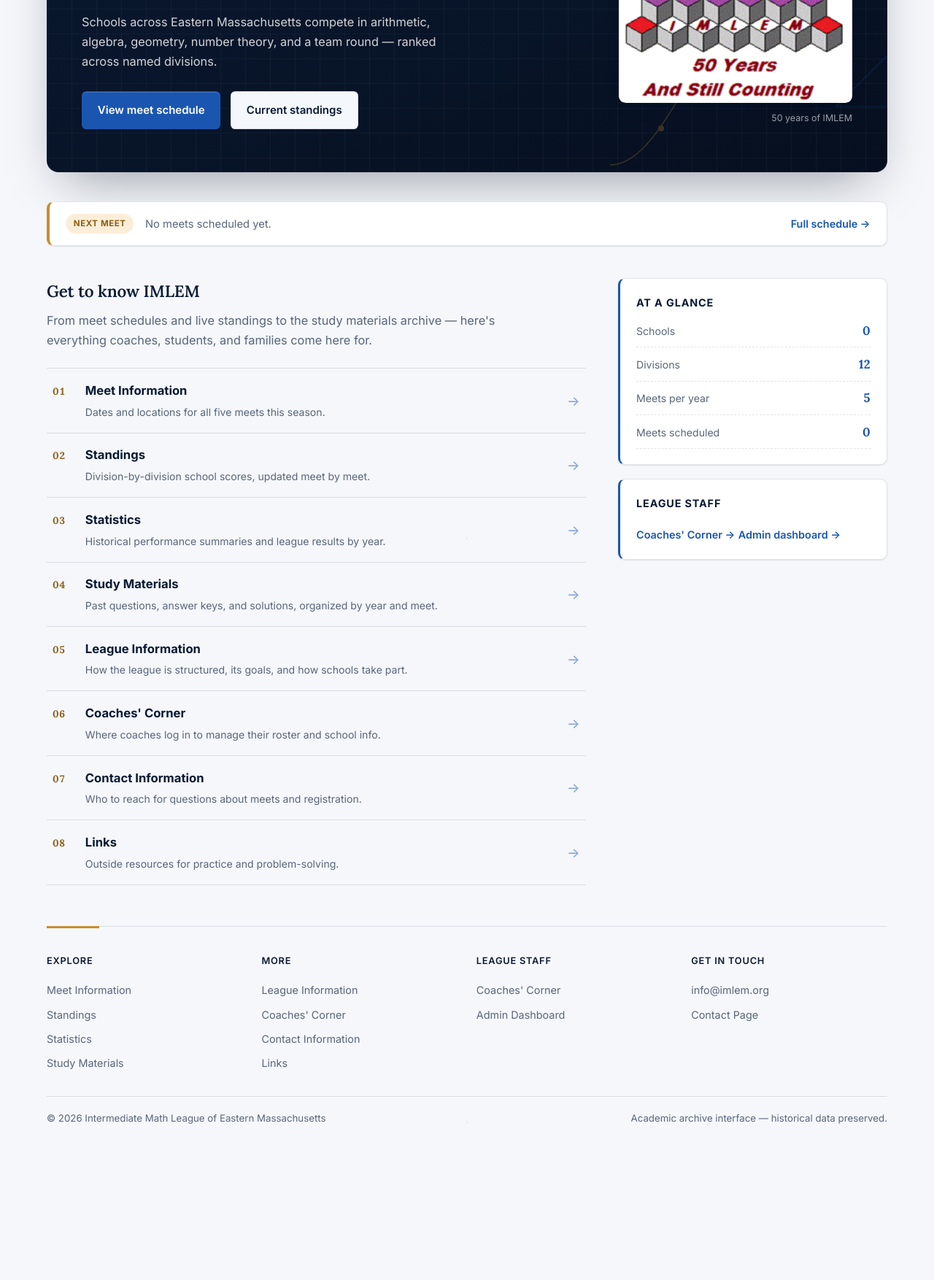
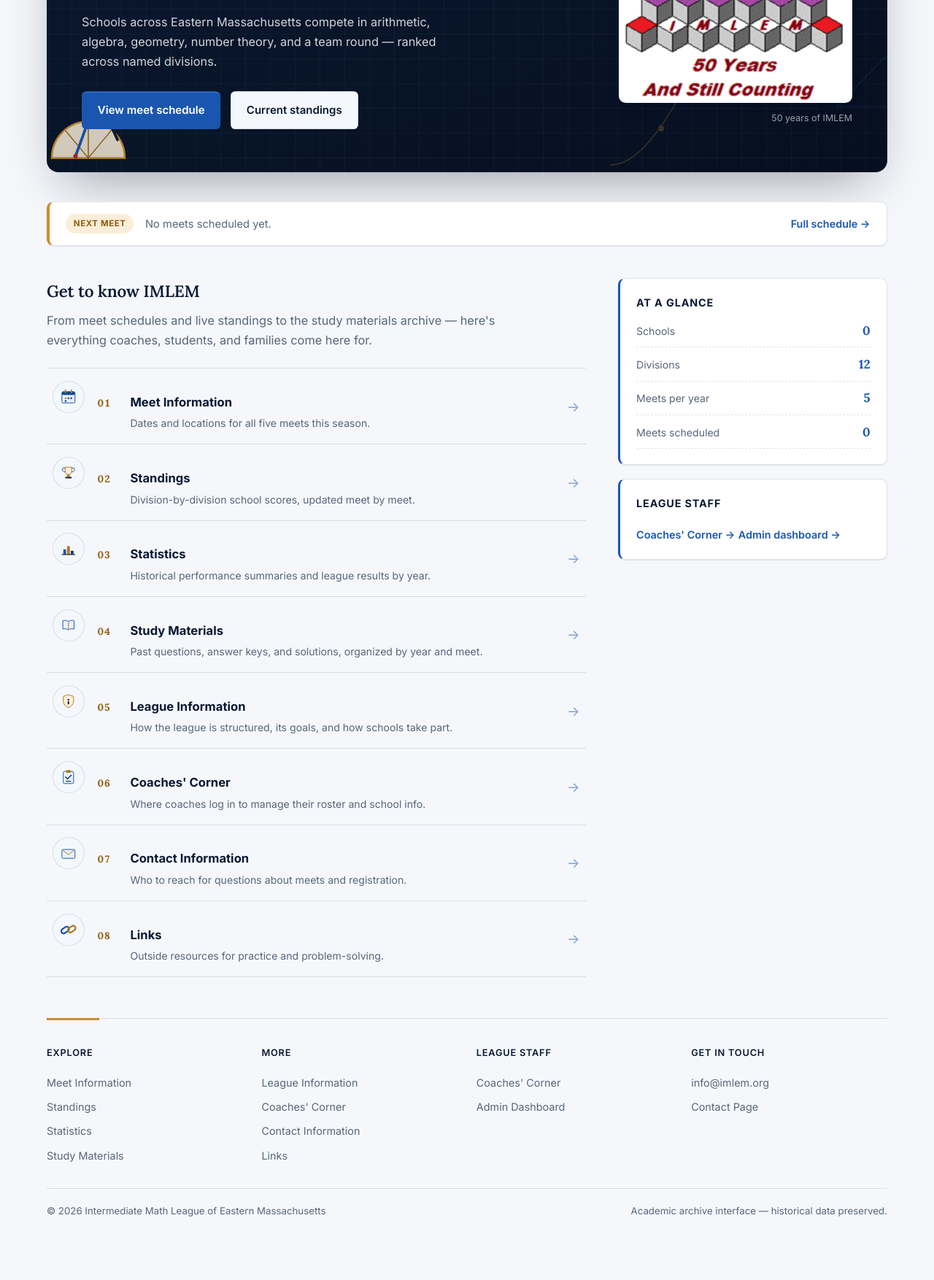
Before and after one commit to vntripathi20/imlem-redesign, a Flask app: page / in a window 1280 px wide. Shown: the part 462-2216 px from the top of the page at 73% size. Before the commit the page ends 2002 px from the top, so only its background shows below. Run offline with Flask 3, Linux system fonts and the light colour scheme; data that the repository does not hold is empty.

Commit message:
Add hand-built clip art: section icons and a hero geometry motif
Homepage index list now has a small flat-style SVG icon per section
(calendar, trophy, bar chart, book, shield, clipboard, envelope, chain
link), and the hero banner gets a compass-and-protractor illustration
in the corner. All inline SVG, no image requests added. Hidden on
narrow viewports (<720px) to avoid crowding the stacked hero layout.

```diff
--- a/static/app.js
+++ b/static/app.js
@@ -71,6 +71,56 @@ const sectionBlurbs = {
   Links: 'Outside resources for practice and problem-solving.',
 };
 
+/* Flat-style vector icons (clip art) for the section index — self-contained SVG, no image requests. */
+const sectionIcons = {
+  'Meet Information': `<svg viewBox="0 0 40 40" fill="none" xmlns="http://www.w3.org/2000/svg" aria-hidden="true">
+    <rect x="6" y="9" width="28" height="24" rx="3" fill="#eaf1fb" stroke="#0c4a9e" stroke-width="1.5"/>
+    <rect x="6" y="9" width="28" height="7" rx="3" fill="#0c4a9e"/>
+    <rect x="12" y="4" width="3" height="8" rx="1.5" fill="#c9821e"/>
+    <rect x="25" y="4" width="3" height="8" rx="1.5" fill="#c9821e"/>
+    <circle cx="14" cy="23" r="2" fill="#c9821e"/>
+    <circle cx="20" cy="23" r="2" fill="#0c4a9e"/>
+    <circle cx="26" cy="23" r="2" fill="#0c4a9e"/>
+    <circle cx="14" cy="29" r="2" fill="#0c4a9e"/>
+  </svg>`,
+  Standings: `<svg viewBox="0 0 40 40" fill="none" xmlns="http://www.w3.org/2000/svg" aria-hidden="true">
+    <path d="M13 8h14v9a7 7 0 0 1-14 0V8Z" fill="#fbeed9" stroke="#b3791a" stroke-width="1.5"/>
+    <path d="M13 10H8a5 5 0 0 0 5 8" stroke="#1a56b0" stroke-width="1.5" fill="none"/>
+    <path d="M27 10h5a5 5 0 0 1-5 8" stroke="#1a56b0" stroke-width="1.5" fill="none"/>
+    <rect x="17" y="24" width="6" height="5" fill="#b3791a"/>
+    <rect x="13" y="29" width="14" height="3" rx="1.5" fill="#0a1a33"/>
+  </svg>`,
+  Statistics: `<svg viewBox="0 0 40 40" fill="none" xmlns="http://www.w3.org/2000/svg" aria-hidden="true">
+    <rect x="6" y="30" width="28" height="2" fill="#0a1a33"/>
+    <rect x="9" y="20" width="6" height="10" rx="1" fill="#1a56b0"/>
+    <rect x="17" y="13" width="6" height="17" rx="1" fill="#b3791a"/>
+    <rect x="25" y="23" width="6" height="7" rx="1" fill="#163a63"/>
+  </svg>`,
+  'Study Materials': `<svg viewBox="0 0 40 40" fill="none" xmlns="http://www.w3.org/2000/svg" aria-hidden="true">
+    <path d="M20 12c-3-2.5-8-3-12-2v18c4-1 9-.5 12 2 3-2.5 8-3 12-2V10c-4-1-9-.5-12 2Z" fill="#e8f0fc" stroke="#1a56b0" stroke-width="1.5" stroke-linejoin="round"/>
+    <path d="M20 12v18" stroke="#b3791a" stroke-width="1.5"/>
+  </svg>`,
+  'League Information': `<svg viewBox="0 0 40 40" fill="none" xmlns="http://www.w3.org/2000/svg" aria-hidden="true">
+    <path d="M20 6l11 4v9c0 8-5 12-11 15C14 31 9 27 9 19v-9l11-4Z" fill="#fbeed9" stroke="#b3791a" stroke-width="1.5" stroke-linejoin="round"/>
+    <circle cx="20" cy="17" r="1.8" fill="#0a1a33"/>
+    <rect x="18.5" y="20" width="3" height="7" rx="1.2" fill="#0a1a33"/>
+  </svg>`,
+  "Coaches' Corner": `<svg viewBox="0 0 40 40" fill="none" xmlns="http://www.w3.org/2000/svg" aria-hidden="true">
+    <rect x="9" y="8" width="22" height="26" rx="2.5" fill="#e8f0fc" stroke="#1a56b0" stroke-width="1.5"/>
+    <rect x="15" y="5" width="10" height="6" rx="2" fill="#b3791a"/>
+    <path d="M14 20l4 4 8-8" stroke="#0a1a33" stroke-width="2" fill="none" stroke-linecap="round" stroke-linejoin="round"/>
+    <rect x="14" y="28" width="12" height="2" rx="1" fill="#163a63"/>
+  </svg>`,
+  'Contact Information': `<svg viewBox="0 0 40 40" fill="none" xmlns="http://www.w3.org/2000/svg" aria-hidden="true">
+    <rect x="6" y="11" width="28" height="19" rx="2.5" fill="#e8f0fc" stroke="#1a56b0" stroke-width="1.5"/>
+    <path d="M7 12l13 10 13-10" stroke="#b3791a" stroke-width="1.5" fill="none" stroke-linejoin="round"/>
+  </svg>`,
+  Links: `<svg viewBox="0 0 40 40" fill="none" xmlns="http://www.w3.org/2000/svg" aria-hidden="true">
+    <rect x="4" y="16" width="18" height="10" rx="5" transform="rotate(-35 13 21)" fill="none" stroke="#1a56b0" stroke-width="3.5"/>
+    <rect x="18" y="14" width="18" height="10" rx="5" transform="rotate(-35 27 19)" fill="none" stroke="#b3791a" stroke-width="3.5"/>
+  </svg>`,
+};
+
 function renderNav(sections) {
   return `
     <ul class="index-list">
@@ -79,6 +129,7 @@ function renderNav(sections) {
           (section, i) => `
         <li>
           <a href="${section.hash}">
+            <span class="index-icon">${sectionIcons[section.title] || ''}</span>
             <span class="index-num">${String(i + 1).padStart(2, '0')}</span>
             <span class="index-text">
               <span class="index-title">${section.title}</span>
@@ -208,6 +259,16 @@ function renderHome(stats) {
   root.innerHTML = `
     <section>
       <div class="hero-banner">
+        <svg class="hero-motif" viewBox="0 0 120 120" fill="none" xmlns="http://www.w3.org/2000/svg" aria-hidden="true" focusable="false">
+          <path d="M20 90 A40 40 0 0 1 100 90 Z" fill="#fbeed9" fill-opacity="0.92" stroke="#c98d2c" stroke-width="2"/>
+          <line x1="60" y1="90" x2="60" y2="52" stroke="#8f5c12" stroke-width="1.2"/>
+          <line x1="60" y1="90" x2="35" y2="60" stroke="#8f5c12" stroke-width="1"/>
+          <line x1="60" y1="90" x2="85" y2="60" stroke="#8f5c12" stroke-width="1"/>
+          <circle cx="70" cy="22" r="4" fill="#e8f0fc" stroke="#1a56b0" stroke-width="2"/>
+          <line x1="70" y1="22" x2="46" y2="88" stroke="#1a56b0" stroke-width="3" stroke-linecap="round"/>
+          <line x1="70" y1="22" x2="92" y2="70" stroke="#0a1a33" stroke-width="3" stroke-linecap="round"/>
+          <circle cx="46" cy="88" r="2.5" fill="#b3261e"/>
+        </svg>
         <div class="hero-copy">
           <span class="eyebrow">Intermediate Math League of Eastern Massachusetts</span>
           <h1>Middle school math competition, five meets a season.</h1>
--- a/static/styles.css
+++ b/static/styles.css
@@ -382,6 +382,16 @@ textarea:focus-visible,
   background-repeat: repeat, repeat, no-repeat;
 }
 
+.hero-motif {
+  position: absolute;
+  left: -18px;
+  bottom: -18px;
+  width: 150px;
+  height: 150px;
+  opacity: 0.9;
+  pointer-events: none;
+}
+
 .hero-copy {
   position: relative;
   z-index: 1;
@@ -559,6 +569,30 @@ textarea:focus-visible,
 .index-list a:focus-visible {
   background: var(--blue-50);
   padding-left: 0.9rem;
+}
+
+.index-icon {
+  flex-shrink: 0;
+  display: flex;
+  align-items: center;
+  justify-content: center;
+  width: 2.75rem;
+  height: 2.75rem;
+  border-radius: 50%;
+  background: var(--blue-50);
+  border: 1px solid var(--line);
+  transition: background-color 0.15s ease, border-color 0.15s ease;
+}
+
+.index-icon svg {
+  width: 1.6rem;
+  height: 1.6rem;
+}
+
+.index-list a:hover .index-icon,
+.index-list a:focus-visible .index-icon {
+  background: var(--gold-100);
+  border-color: rgba(201, 130, 30, 0.35);
 }
 
 .index-num {
@@ -1233,6 +1267,10 @@ tbody tr:last-child td {
     border-radius: var(--radius-md);
   }
 
+  .hero-motif {
+    display: none;
+  }
+
   .page-title {
     margin-top: 1.75rem;
   }
```
